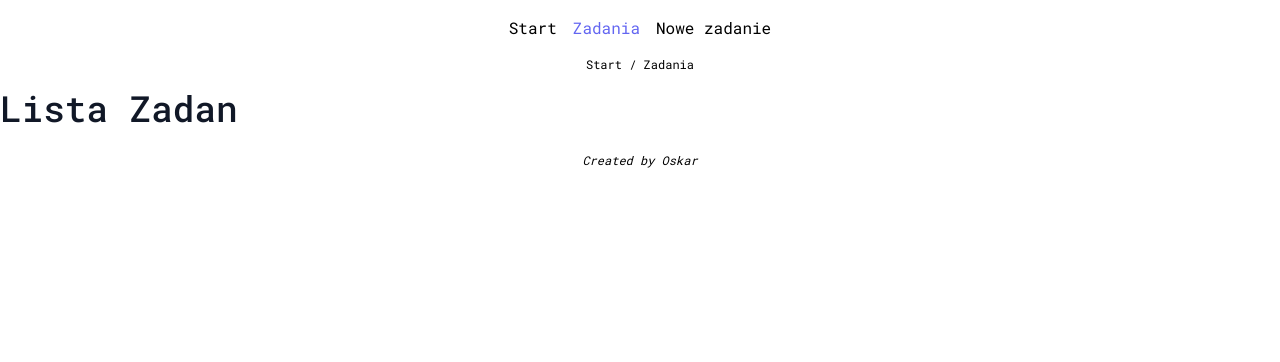
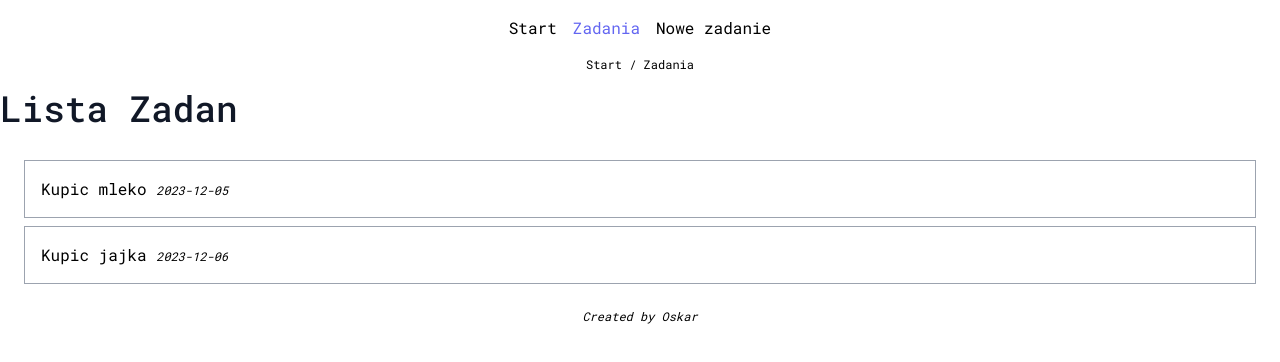
Before and after one commit to ewkaw/next, a Next.js app: page /tasks in a window 1280 px wide. Shown: the top 362 px of the page. Built offline with nearby package versions, Linux system fonts and the light colour scheme; data requests are answered from the project's data file.

Commit message:
data fetching

```diff
--- a/app/tasks/page.jsx
+++ b/app/tasks/page.jsx
@@ -1,9 +1,27 @@
 import { H1 } from "../components/H1";
 
-export default function TaskListPage() {
+const listTasks = () => fetch('http://localhost:3003/tasks')
+    .then(res => res.json())
+
+// Moge oznaczyc komponnet serwerowy jako async. Dzieki czemu w ramach renderowania tego komponentu, moge poczekac ( await ) na pobranie danych i dopiero na ich podstawie wyrenderowac HTML
+export default async function TaskListPage() {
+    const tasks = await listTasks();
+
     return (
         <>
             <H1>Lista Zadan</H1>
+
+            {tasks.length === 0 && <p>Brak zadan do zrobienia :)</p>}
+
+            {tasks.length > 0 && (
+                <ul className="px-6 mt-8 space-y-2">
+                    {tasks.map(task => (
+                        <li key={task.id} className="border border-gray-400 p-4">
+                            {task.title} <time className="text-xs italic">{task.dueDate}</time>
+                        </li>
+                    ))}
+                </ul>
+            )}
         </>
     );
 }
--- /dev/null
+++ b/db.json
@@ -0,0 +1,16 @@
+{
+    "tasks": [
+        {
+            "id": 1,
+            "title": "Kupic mleko",
+            "dueDate": "2023-12-05",
+            "completed": false
+        },
+        {
+            "id": 2,
+            "title": "Kupic jajka",
+            "dueDate": "2023-12-06",
+            "completed": false
+        }
+    ]
+}
```
Also changed, not shown: package.json (+8 -6 lines), 1 other file (tests, documents, lock files or other folders).
